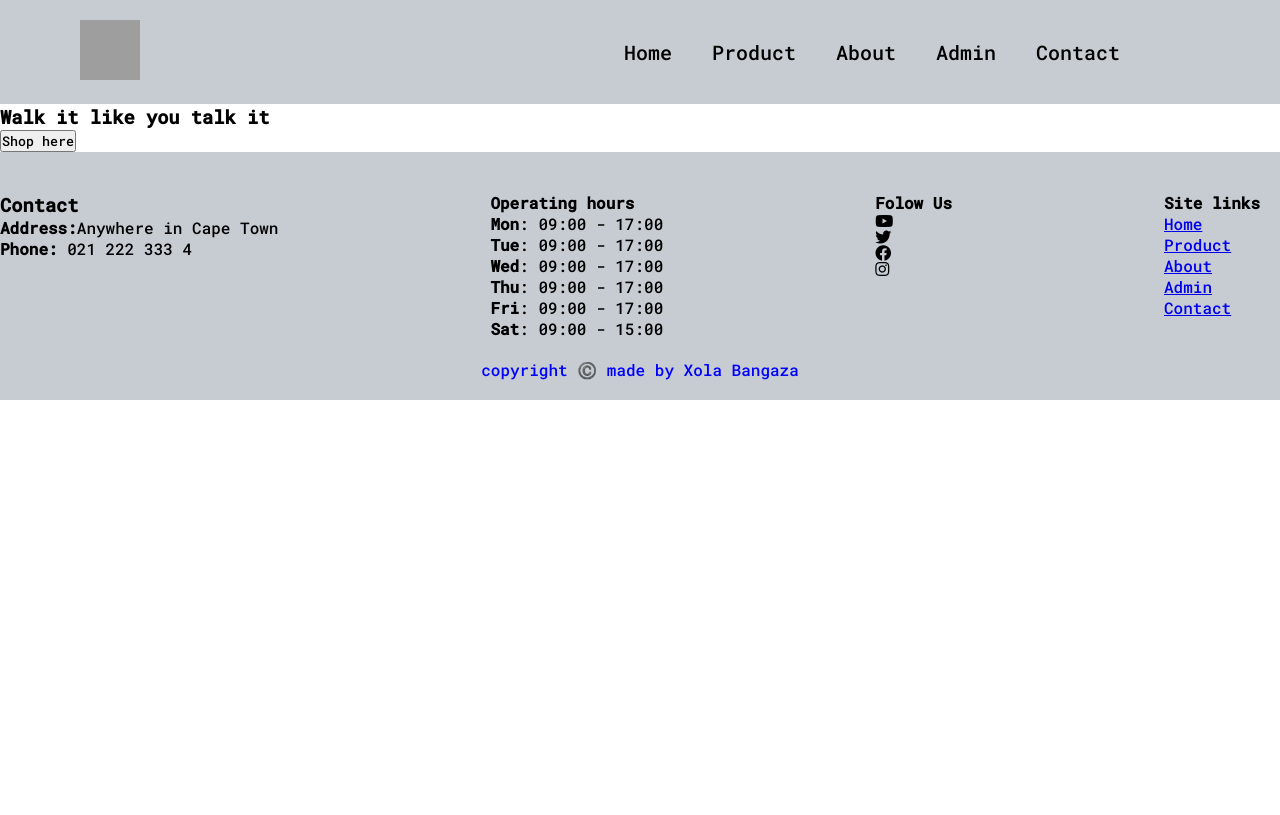
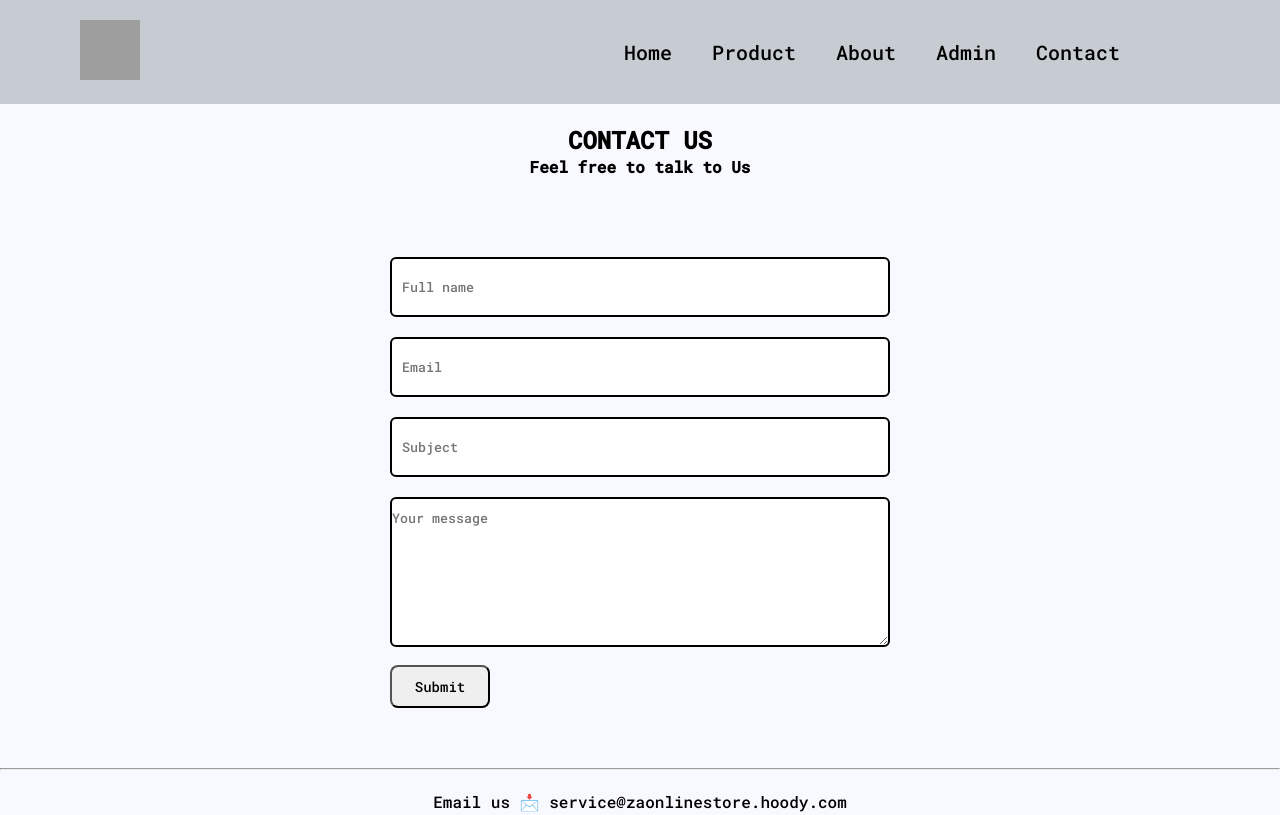
Before and after one commit to xolabangaza/File-Structure, a plain HTML site: page assets/html/contact.html in a window 1280 px wide. Shown: the top 815 px of the page. Drawn offline with Linux system fonts and the light colour scheme; grey boxes are pictures that could not be loaded.

Commit message:
Contact Page

```diff
--- a/assets/html/contact.html
+++ b/assets/html/contact.html
@@ -27,10 +27,45 @@
       </section>
 
       <section id="hero">
-        <h3>Walk it like you talk it</h3>
-        <button>Shop here</button>
+            <h2>CONTACT US</h2>
+            <p class="p1"><strong>Feel free to talk to Us</strong></p>
+    <div class="contactform">
+    <div>
+        <form action="https://formspree.io/f/meqwvrbd" method="POST">
+            <div>
+                <label>
+                    <input class="flex" type="text" placeholder="Full name">
+                </label>
+            </div>
+            <div>
+                <label>
+                    <input class="flex" type="email" placeholder="Email">
+                </label>
+            </div>
+            <div>
+                <label>
+                    <input class="flex" type="text" placeholder="Subject">
+                </label>
+            </div>
+            <div>
+                <label>
+                    <textarea name="message" class="message" placeholder="Your message"></textarea>
+                </label>
+            </div>
+            <div  >
+                <input class="btn" type="submit" value="Submit">
+            </div>
+        </form>
+    </div>
+</div>
+<hr><br>
+<p class="ms">Email us
+    📩
+    service@zaonlinestore.hoody.com
+</p>
 
-      </section>
+  </section>
+
 
 
 
@@ -47,7 +82,7 @@
             height="80px"> -->
         <div class="contact">
             <h3>Contact</h3>
-            <p><strong>Address:</strong>Anywhere in Cape Town</p>
+            <p><strong>Address:</strong>Anywhere in Cape Town</p><br>
             <p><strong>Phone:</strong> 021 222 333 4</p>
         </div>
         <div class="hours">
--- a/assets/styles/contact.css
+++ b/assets/styles/contact.css
@@ -90,10 +90,81 @@ footer{
 
 .links{
     margin-top: 40px;
+
 }
 .links li{
     list-style: none;
+
 }
+
+/* contact style */
+
+body{
+    background-color:ghostwhite
+}
+
+.contactform{
+    display: flex;
+    justify-content: center;
+    align-items: center;
+    margin-block: 60px;
+
+}
+.p1{
+    display: flex;
+    justify-content: center;
+
+}
+h2{
+    display: flex;
+    justify-content: center;
+    margin-top: 20px;
+}
+
+
+
+.flex {
+    display: flex;
+    flex-direction: column;
+    align-items: center;
+    width: 500px;
+    height: 60px;
+    margin-top: 20px;
+    padding-left: 10px;
+    padding-left: 10px;
+    border: 2px solid;
+    border-radius: 6px;
+}
+
+.message {
+   height: 150px;
+   padding-top: 10px;
+   border-radius: 6px;
+   border: 2px solid;
+   width: 500px;
+   margin-top: 20px;
+}
+
+.btn {
+    border-radius: 8px;
+    color: black;
+    margin-top: 14px;
+    padding: 10px;
+    font-size: 14px;
+    cursor:pointer;
+    box-align:center;
+    width: 100px;
+
+ }
+
+ input.btn:hover{
+    background-color:cornflowerblue;
+ }
+ .ms{
+    margin-bottom: 60px;
+    display: flex;
+    justify-content: center;
+ }
 
 /* media querry */
 @media (max-width:799px) {
--- a/assets/styles/home.css
+++ b/assets/styles/home.css
@@ -40,6 +40,14 @@
 /* Header ends */
 
 /* Home starts */
+#hero{
+    background-image: url(https://i.postimg.cc/90McHr03/HD-wallpaper-red-rapping-hood-alone-amoled-black-dark-hoodie-hq-music-night-person-red.jpg);
+    height:90vh;
+    width: 100%;
+    background-size: cover;
+    background-position: top 25% right 0;
+    background-repeat: no-repeat;
+}
 
 
 
```
